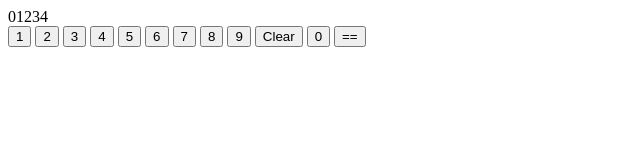
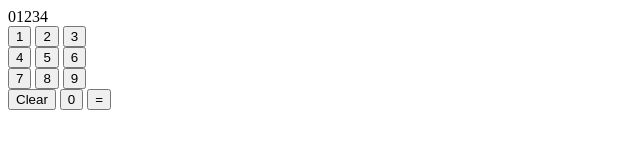
Before and after one commit to onifernando1/calculator, a plain HTML site: page index.html in a window 1280 px wide. Shown: the whole page, without its empty margins (0-640 px from the left). Drawn offline with Linux system fonts and the light colour scheme.

Commit message:
Create containers

```diff
--- a/index.html
+++ b/index.html
@@ -9,19 +9,31 @@
     <script src = "./java.js" defer></script>
 </head>
 <body>
+    <div class ="container">
+        <div class = "displayContainer">
             <div class="display">01234</div>
+        </div>
+        <div class = "row1Container">
             <button>1</button>
             <button>2</button>
             <button>3</button>
+        </div>
+        <div class = "row2Container">
             <button>4</button>
             <button>5</button>
             <button>6</button>
+        </div>
+        <div class = "row3Container">
             <button>7</button>
             <button>8</button>
             <button>9</button>
+        </div>
+        <div class = "row4Container">
             <button>Clear</button>
             <button>0</button>
-    <button>==</button>
+            <button>=</button>
+        </div>
+    </div>
 
 
 </body>
```
Lines whose indentation alone changed are shown as unchanged.
